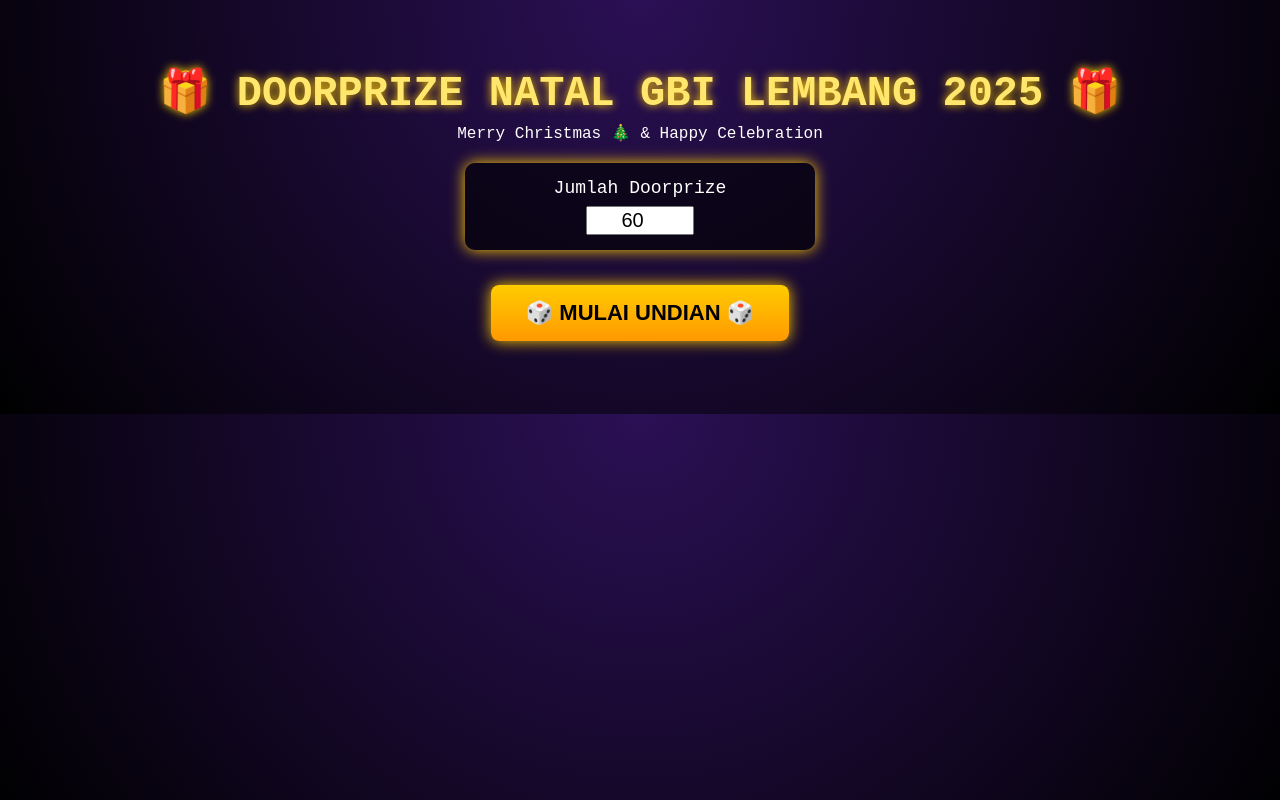
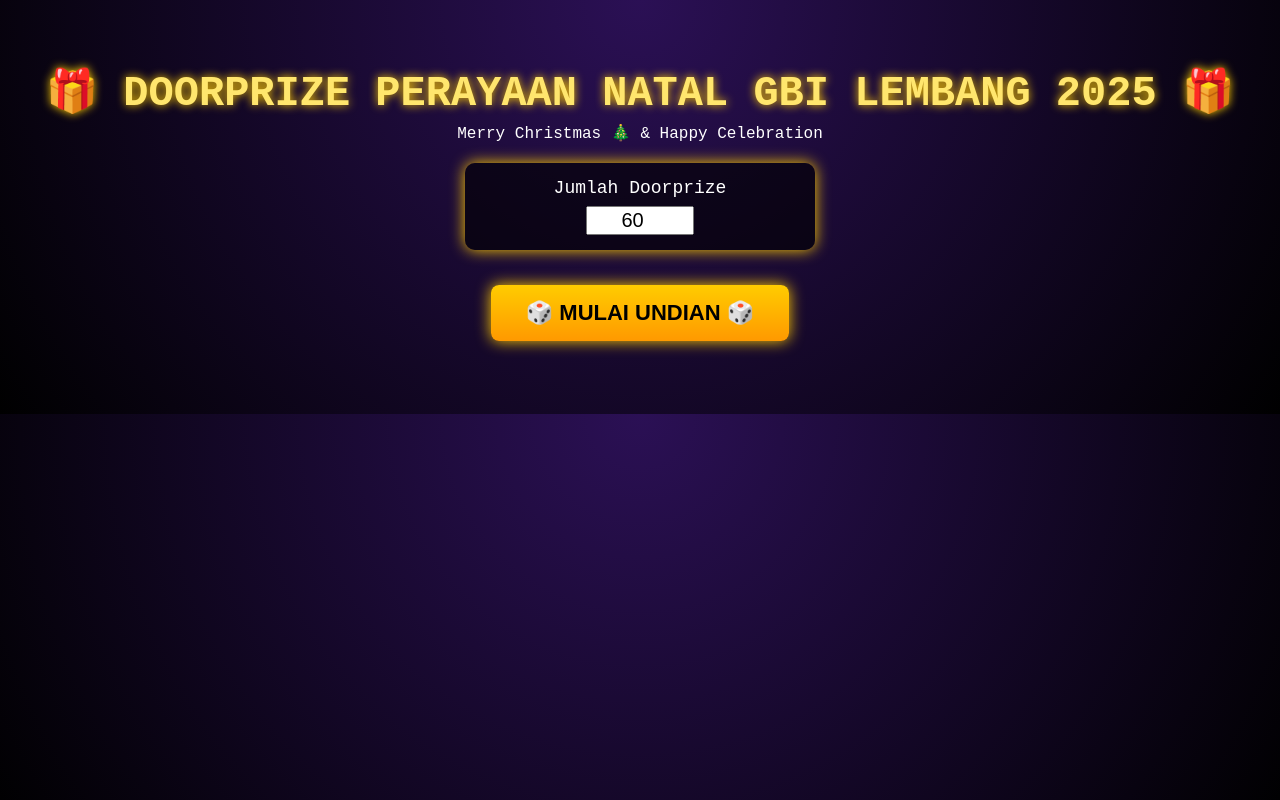
Before and after one commit to psmntr3-code/demo, a plain HTML site: page doorprizenatal.html in a window 1280 px wide. Drawn offline with Linux system fonts and the light colour scheme.

Commit message:
Update doorprizenatal.html

```diff
--- a/doorprizenatal.html
+++ b/doorprizenatal.html
@@ -2,7 +2,7 @@
 <html lang="id">
 <head>
   <meta charset="UTF-8" />
-  <title>Doorprize Natal GBI Lembang 2025</title>
+  <title>Doorprize Perayaan Natal GBI Lembang 2025</title>
   <style>
     body {
       background: radial-gradient(circle at top, #2b1055, #000);
@@ -97,7 +97,7 @@
 </head>
 <body>
 
-  <h1>🎁 DOORPRIZE NATAL GBI LEMBANG 2025 🎁</h1>
+  <h1>🎁 DOORPRIZE PERAYAAN NATAL GBI LEMBANG 2025 🎁</h1>
   <div class="subtitle">Merry Christmas 🎄 & Happy Celebration</div>
 
   <div class="settings">
```
